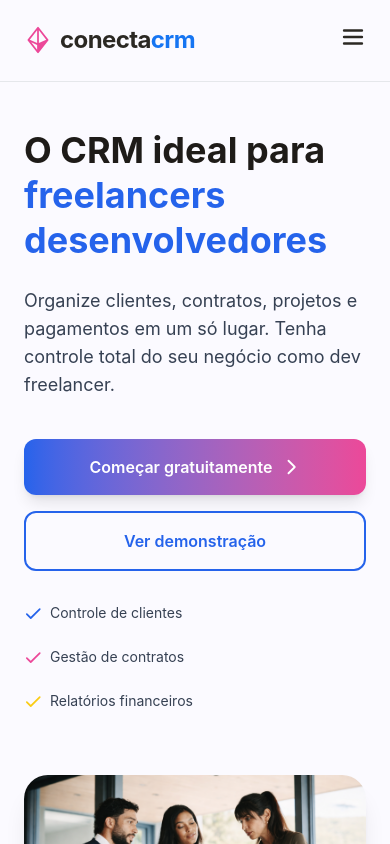
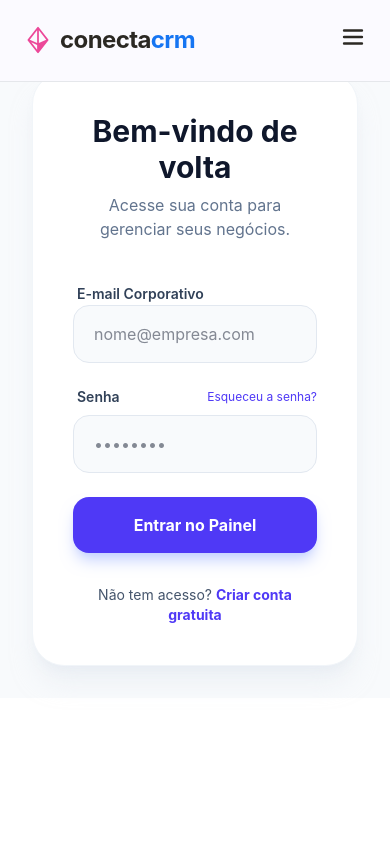
Before and after one commit to grupo-1234/front-CRM, a React (Vite) app: page / in a window 390 px wide. Shown: the top 844 px of the page. Built offline with nearby package versions, Linux system fonts and the light colour scheme.

Commit message:
tela de login

```diff
--- a/package.json
+++ b/package.json
@@ -15,6 +15,7 @@
     "axios": "^1.13.6",
     "react": "^19.2.0",
     "react-dom": "^19.2.0",
+    "react-loader-spinner": "^8.0.2",
     "react-router-dom": "^7.13.1",
     "tailwindcss": "^4.2.1"
   },
--- a/src/App.tsx
+++ b/src/App.tsx
@@ -1,23 +1,25 @@
-import { BrowserRouter } from "react-router-dom";
+import { BrowserRouter, Route, Routes } from "react-router-dom"; // Adicionamos Routes e Route
 import Navbar from "./components/navbar/Navbar";
 import Home from "./pages/home/Home";
 import Footer from "./components/footer/Footer";
-import Cardproduto from "./components/cards/produtos/Cardproduto";
-import CardCrm from "./components/cards/crm/Cardcrm";
-
+import { AuthProvider } from "./contexts/AuthContext";
+import Login from "./pages/login/Login";
 
 function App() {
   return (
- <>
+    <AuthProvider>
       <BrowserRouter>
         <Navbar />
-     <Home />
-     <Cardproduto />
-     <CardCrm />
+        <div className='min-h-[80vh]'>
+          <Routes>
+            <Route path="/" element={<Login />} />
+            <Route path="/login" element={<Login />} />
+            <Route path="/home" element={<Home />} />
+          </Routes>
+        </div>
         <Footer />
       </BrowserRouter>
-
-</>
+    </AuthProvider>
   );
 }
 
--- /dev/null
+++ b/src/contexts/AuthContext.tsx
@@ -0,0 +1,67 @@
+import { createContext, useState, type ReactNode } from "react"
+import { login } from "../services/Service"
+import type { UsuarioLogin } from "../models/UsuarioLogin"
+
+// 1. Definição do que o Contexto vai "entregar" para a aplicação
+interface AuthContextProps {
+    usuario: UsuarioLogin
+    handleLogout(): void
+    handleLogin(usuario: UsuarioLogin): Promise<void>
+    isLoading: boolean
+}
+
+// 2. Definição do tipo de componente que vai envolver a App
+interface AuthProviderProps {
+    children: ReactNode
+}
+
+// 3. Criação do Contexto propriamente dito
+export const AuthContext = createContext({} as AuthContextProps)
+
+// 4. Implementação do Provider (O Provedor de Dados)
+export function AuthProvider({ children }: AuthProviderProps) {
+
+    // Estado que guarda as informações do utilizador logado
+    const [usuario, setUsuario] = useState<UsuarioLogin>({
+        id: 0,
+        nome: "",
+        usuario: "",
+        senha: "",
+        foto: "",
+        token: ""
+    })
+
+    // Estado para controlar o feedback visual de carregamento
+    const [isLoading, setIsLoading] = useState(false)
+
+    // Função para realizar o login
+    async function handleLogin(usuarioLogin: UsuarioLogin) {
+        setIsLoading(true)
+        try {
+            // Chamada ao serviço que configurámos com o link do Render
+            await login(`/usuarios/logar`, usuarioLogin, setUsuario)
+            alert("Utilizador autenticado com sucesso!")
+        } catch (error) {
+            alert("Dados do utilizador inconsistentes!")
+        }
+        setIsLoading(false)
+    }
+
+    // Função para limpar os dados (Sair do sistema)
+    function handleLogout() {
+        setUsuario({
+            id: 0,
+            nome: "",
+            usuario: "",
+            senha: "",
+            foto: "",
+            token: ""
+        })
+    }
+
+    return (
+        <AuthContext.Provider value={{ usuario, handleLogin, handleLogout, isLoading }}>
+            {children}
+        </AuthContext.Provider>
+    )
+}
--- /dev/null
+++ b/src/pages/login/Login.tsx
@@ -0,0 +1,120 @@
+import {  useContext, useEffect, useState, type ChangeEvent } from 'react';
+import { Link, useNavigate } from 'react-router-dom';
+import { AuthContext } from '../../contexts/AuthContext';
+import { RotatingLines } from 'react-loader-spinner';
+import type { UsuarioLogin } from '../../models/UsuarioLogin';
+
+function Login() {
+  const navigate = useNavigate();
+  const { usuario, handleLogin, isLoading } = useContext(AuthContext);
+
+  const [usuarioLogin, setUsuarioLogin] = useState<UsuarioLogin>({} as UsuarioLogin);
+
+  useEffect(() => {
+    if (usuario.token !== "") {
+      navigate('/home');
+    }
+  }, [usuario]);
+
+  function atualizarEstado(e: ChangeEvent<HTMLInputElement>) {
+    setUsuarioLogin({
+      ...usuarioLogin,
+      [e.target.name]: e.target.value
+    });
+  }
+
+  function login(e: ChangeEvent<HTMLFormElement>) {
+    e.preventDefault();
+    handleLogin(usuarioLogin);
+  }
+
+  return (
+    <div className="flex flex-col lg:flex-row h-screen w-full bg-white font-sans mt-10">
+
+      <div className="hidden lg:flex lg:w-3/5 flex-col justify-center p-20 relative bg-slate-900 text-white">
+        <div className="absolute inset-0 z-0 opacity-50 bg-[url('https://images.unsplash.com/photo-1460925895917-afdab827c52f?q=80&w=2426&auto=format&fit=crop')] bg-cover bg-center"></div>
+        <div className="absolute inset-0 z-10 bg-gradient-to-tr from-slate-900 via-slate-900/80 to-transparent"></div>
+
+        <div className="relative z-20">
+          <h1 className="text-6xl font-extrabold tracking-tight leading-tight mb-6">
+            Gerencie seus leads com <span className="text-indigo-400">inteligência</span>.
+          </h1>
+          <p className="text-2xl text-slate-300 font-light max-w-xl">
+            A plataforma definitiva para transformar contatos em contratos fechados com organização e velocidade.
+          </p>
+
+          <div className="mt-12 flex items-center gap-6">
+            <div className="flex -space-x-3">
+               <div className="w-12 h-12 rounded-full border-2 border-slate-900 bg-indigo-500 flex items-center justify-center text-xs">JS</div>
+               <div className="w-12 h-12 rounded-full border-2 border-slate-900 bg-emerald-500 flex items-center justify-center text-xs">ML</div>
+               <div className="w-12 h-12 rounded-full border-2 border-slate-900 bg-amber-500 flex items-center justify-center text-xs">+10</div>
+            </div>
+            <p className="text-sm text-slate-400">Junte-se a milhares de consultores de alta performance.</p>
+          </div>
+        </div>
+      </div>
+
+      <div className="w-full lg:w-2/5 flex flex-col justify-center items-center p-8 lg:p-16 bg-slate-50">
+        <div className="w-full max-w-md bg-white p-10 rounded-[2rem] shadow-xl shadow-slate-200/50 border border-slate-100">
+          <div className="mb-10 text-center">
+            <h2 className="text-3xl font-bold text-slate-900 mb-2">Bem-vindo de volta</h2>
+            <p className="text-slate-500">Acesse sua conta para gerenciar seus negócios.</p>
+          </div>
+
+          <form className="space-y-6" onSubmit={login}>
+            <div className="space-y-2">
+              <label htmlFor="usuario" className="text-sm font-semibold text-slate-700 ml-1">E-mail Corporativo</label>
+              <input
+                type="text"
+                id="usuario"
+                name="usuario"
+                placeholder="nome@empresa.com"
+                className="w-full px-5 py-4 bg-slate-50 border border-slate-200 rounded-2xl focus:ring-4 focus:ring-indigo-500/10 focus:border-indigo-500 transition-all outline-none text-slate-900"
+                value={usuarioLogin.usuario}
+                onChange={atualizarEstado}
+              />
+            </div>
+
+            <div className="space-y-2">
+              <div className="flex justify-between items-center ml-1">
+                <label htmlFor="senha" className="text-sm font-semibold text-slate-700">Senha</label>
+                <a href="#" className="text-xs text-indigo-600 hover:text-indigo-800 transition-colors">Esqueceu a senha?</a>
+              </div>
+              <input
+                type="password"
+                id="senha"
+                name="senha"
+                placeholder="••••••••"
+                className="w-full px-5 py-4 bg-slate-50 border border-slate-200 rounded-2xl focus:ring-4 focus:ring-indigo-500/10 focus:border-indigo-500 transition-all outline-none text-slate-900"
+                value={usuarioLogin.senha}
+                onChange={atualizarEstado}
+              />
+            </div>
+
+            <button
+              type="submit"
+              className="w-full py-4 bg-indigo-600 hover:bg-indigo-700 text-white font-bold rounded-2xl shadow-lg shadow-indigo-200 transition-all transform active:scale-[0.98] flex justify-center items-center"
+            >
+              {isLoading ? (
+                <RotatingLines strokeColor="white" strokeWidth="5" width="24" visible={true} />
+              ) : (
+                "Entrar no Painel"
+              )}
+            </button>
+          </form>
+
+          <div className="mt-8 text-center">
+            <p className="text-slate-600 text-sm">
+              Não tem acesso?{' '}
+              <Link to="/cadastro" className="text-indigo-600 font-bold hover:underline">
+                Criar conta gratuita
+              </Link>
+            </p>
+          </div>
+        </div>
+      </div>
+    </div>
+  );
+}
+
+export default Login;
--- a/src/services/Service.ts
+++ b/src/services/Service.ts
@@ -1 +1,10 @@
-;
+import axios from "axios";
+
+const api = axios.create({
+    baseURL: 'https://crm-generation.onrender.com'
+})
+
+export const login = async (url: string, dados: Object, setDados: Function) =>{
+    const resposta = await api.post(url, dados)
+    setDados(resposta.data)
+}
```
Also changed, not shown: 1 other file (tests, documents, lock files or other folders). Lines whose indentation alone changed are shown as unchanged.
